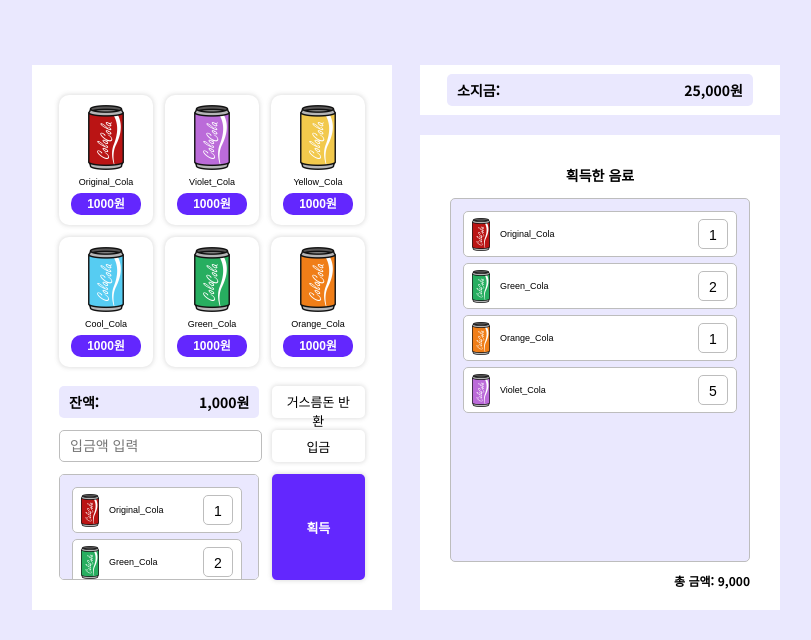
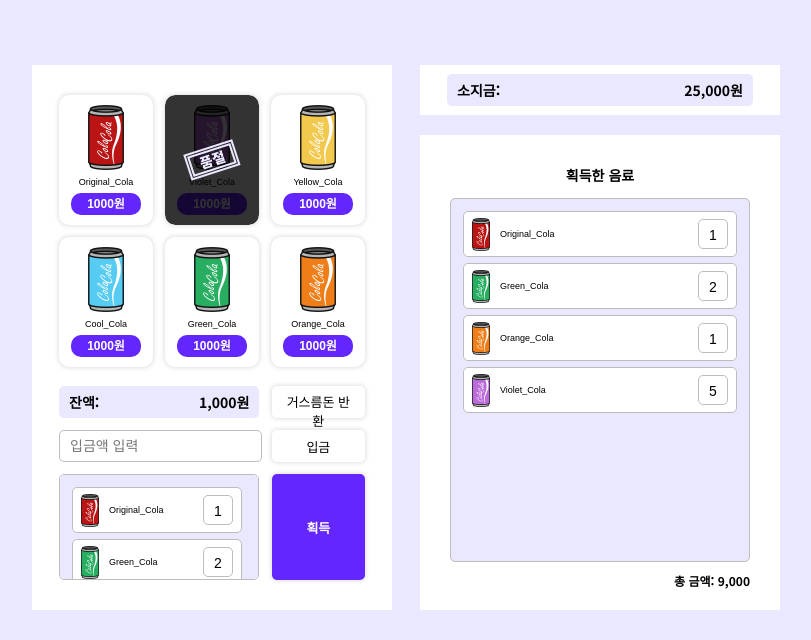
Before and after one commit to minzyee/vendingMachine, a plain HTML site: page index.html in a window 1280 px wide. Shown: the part 203-843 px from the top of the page, without its empty margins (234-1045 px from the left). Drawn offline with Linux system fonts and the light colour scheme.

Commit message:
음료수 품절 처리 마크업 추가

```diff
--- a/index.html
+++ b/index.html
@@ -26,7 +26,7 @@
               <strong class="drink-product-price">1000</strong>
             </button>
           </li>
-          <li class="drink-list-item">
+          <li class="drink-list-item sold-out">
             <button>
               <img src="./images/Violet_Cola.png" alt="" class="drink-product-img">
               <span class="drink-product-name">Violet_Cola</span>
--- a/style.css
+++ b/style.css
@@ -110,7 +110,6 @@ li {
   /* border: 3px solid transparent; */
 }
 
-
 .drink-list-item > button {
   display: flex;
   flex-direction: column;
@@ -122,6 +121,28 @@ li {
   border: none;
   cursor: pointer;
   background-color: transparent;
+}
+
+/* 클릭해도, 포커스 안보이게 처리 됨 */
+.drink-list-item.sold-out {
+  overflow: hidden;
+}
+
+/* 음료수 재고 소진 시, 품절 처리 */
+.drink-list-item.sold-out > button::after {
+  content: '';
+  display: block;
+  background-image: url(./images/Sold-out.png);
+  width: 100%;
+  height: 100%;
+  background-color: rgba(0, 0, 0, 0.8);
+  position: absolute;
+  background-size: 62px;
+  background-position: center center;
+  background-repeat: no-repeat;
+  left: 0;
+  top: 0;
+  border-radius: 10px;
 }
 
 .drink-list-item > button:focus {
```
